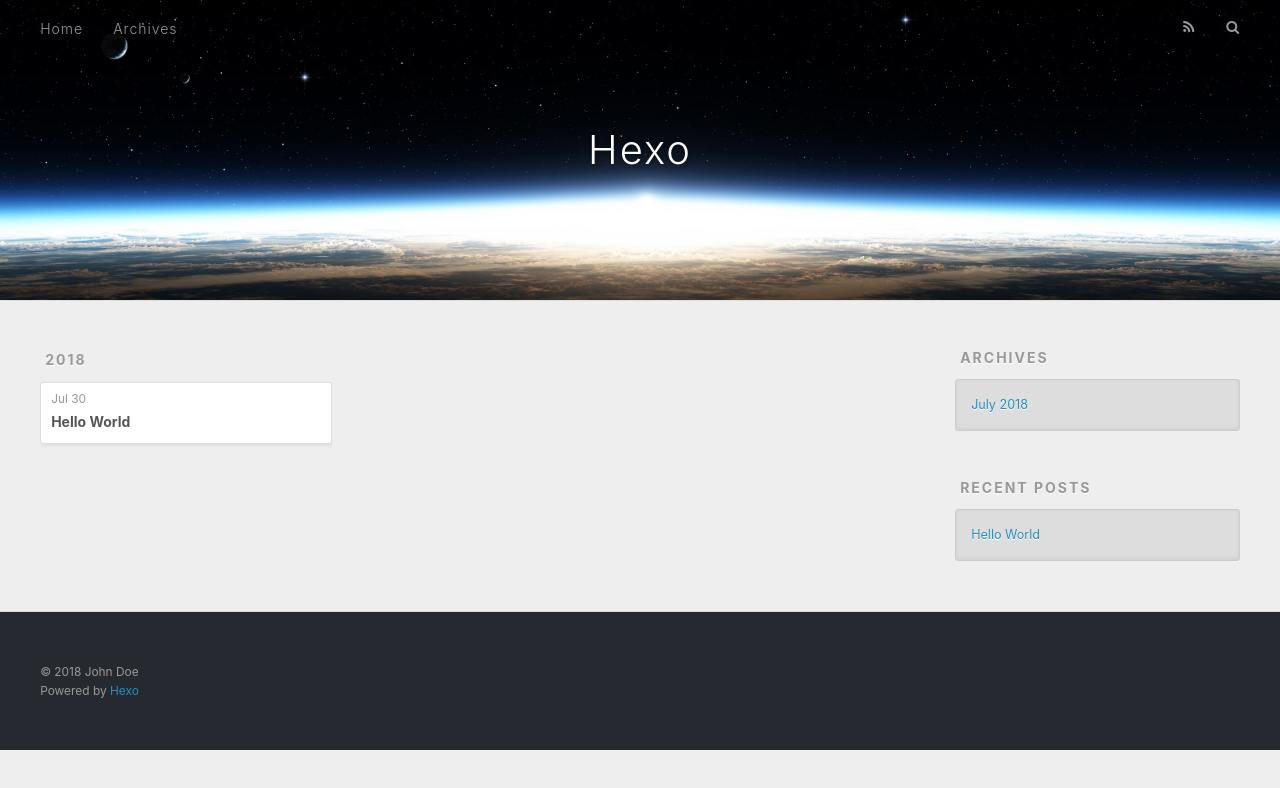
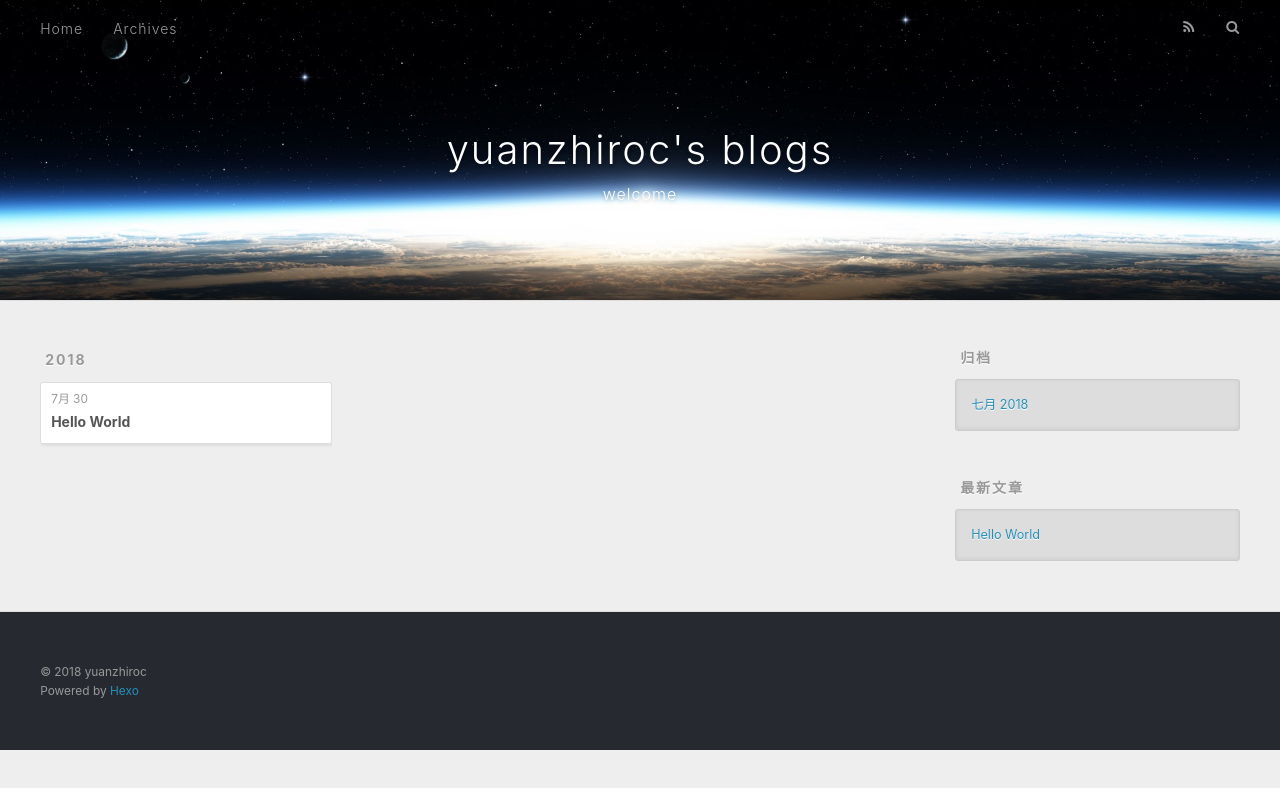
Before and after one commit to yuanzhiroc/yuanzhiroc.github.io, a plain HTML site: page archives/index.html in a window 1280 px wide. Drawn offline with nearby package versions, Linux system fonts and the light colour scheme.

Commit message:
Site updated: 2018-07-30 16:47:50

```diff
--- a/archives/index.html
+++ b/archives/index.html
@@ -5,17 +5,21 @@
 
 
 
-  <title>Archives | Hexo</title>
+  <title>归档 | yuanzhiroc&#39;s blogs</title>
   <meta name="viewport" content="width=device-width, initial-scale=1, maximum-scale=1">
-  <meta property="og:type" content="website">
-<meta property="og:title" content="Hexo">
+  <meta name="description" content="yuanzhiroc&apos;s blog">
+<meta name="keywords" content="blog">
+<meta property="og:type" content="website">
+<meta property="og:title" content="yuanzhiroc&#39;s blogs">
 <meta property="og:url" content="http://yoursite.com/archives/index.html">
-<meta property="og:site_name" content="Hexo">
-<meta property="og:locale" content="default">
+<meta property="og:site_name" content="yuanzhiroc&#39;s blogs">
+<meta property="og:description" content="yuanzhiroc&apos;s blog">
+<meta property="og:locale" content="zh-CN">
 <meta name="twitter:card" content="summary">
-<meta name="twitter:title" content="Hexo">
+<meta name="twitter:title" content="yuanzhiroc&#39;s blogs">
+<meta name="twitter:description" content="yuanzhiroc&apos;s blog">
 
-    <link rel="alternate" href="/atom.xml" title="Hexo" type="application/atom+xml">
+    <link rel="alternate" href="/atom.xml" title="yuanzhiroc&#39;s blogs" type="application/atom+xml">
 
 
     <link rel="icon" href="/favicon.png">
@@ -34,8 +38,12 @@
   <div id="header-outer" class="outer">
     <div id="header-title" class="inner">
       <h1 id="logo-wrap">
-        <a href="/" id="logo">Hexo</a>
+        <a href="/" id="logo">yuanzhiroc&#39;s blogs</a>
       </h1>
+
+        <h2 id="subtitle-wrap">
+          <a href="/" id="subtitle">welcome</a>
+        </h2>
 
     </div>
     <div id="header-inner" class="inner">
@@ -51,7 +59,7 @@
 
           <a id="nav-rss-link" class="nav-icon" href="/atom.xml" title="RSS Feed"></a>
 
-        <a id="nav-search-btn" class="nav-icon" title="Search"></a>
+        <a id="nav-search-btn" class="nav-icon" title="搜索"></a>
       </nav>
       <div id="search-form-wrap">
         <form action="//google.com/search" method="get" accept-charset="UTF-8" class="search-form"><input type="search" name="q" class="search-form-input" placeholder="Search"><button type="submit" class="search-form-submit">&#xF002;</button><input type="hidden" name="sitesearch" value="http://yoursite.com"></form>
@@ -77,7 +85,7 @@
   <div class="archive-article-inner">
     <header class="archive-article-header">
       <a href="/2018/07/30/hello-world/" class="archive-article-date">
-  <time datetime="2018-07-30T08:27:14.832Z" itemprop="datePublished">Jul 30</time>
+  <time datetime="2018-07-30T08:27:14.832Z" itemprop="datePublished">7月 30</time>
 </a>
 
 
@@ -109,9 +117,9 @@
 
 
   <div class="widget-wrap">
-    <h3 class="widget-title">Archives</h3>
+    <h3 class="widget-title">归档</h3>
     <div class="widget">
-      <ul class="archive-list"><li class="archive-list-item"><a class="archive-list-link" href="/archives/2018/07/">July 2018</a></li></ul>
+      <ul class="archive-list"><li class="archive-list-item"><a class="archive-list-link" href="/archives/2018/07/">七月 2018</a></li></ul>
     </div>
   </div>
 
@@ -119,7 +127,7 @@
 
 
   <div class="widget-wrap">
-    <h3 class="widget-title">Recent Posts</h3>
+    <h3 class="widget-title">最新文章</h3>
     <div class="widget">
       <ul>
 
@@ -139,7 +147,7 @@
 
   <div class="outer">
     <div id="footer-info" class="inner">
-      &copy; 2018 John Doe<br>
+      &copy; 2018 yuanzhiroc<br>
       Powered by <a href="http://hexo.io/" target="_blank">Hexo</a>
     </div>
   </div>
```
Also changed, not shown: 2018/07/30/hello-world/index.html (+16 -11 lines), archives/2018/07/index.html (+22 -14 lines), archives/2018/index.html (+22 -14 lines), index.html (+22 -14 lines).
